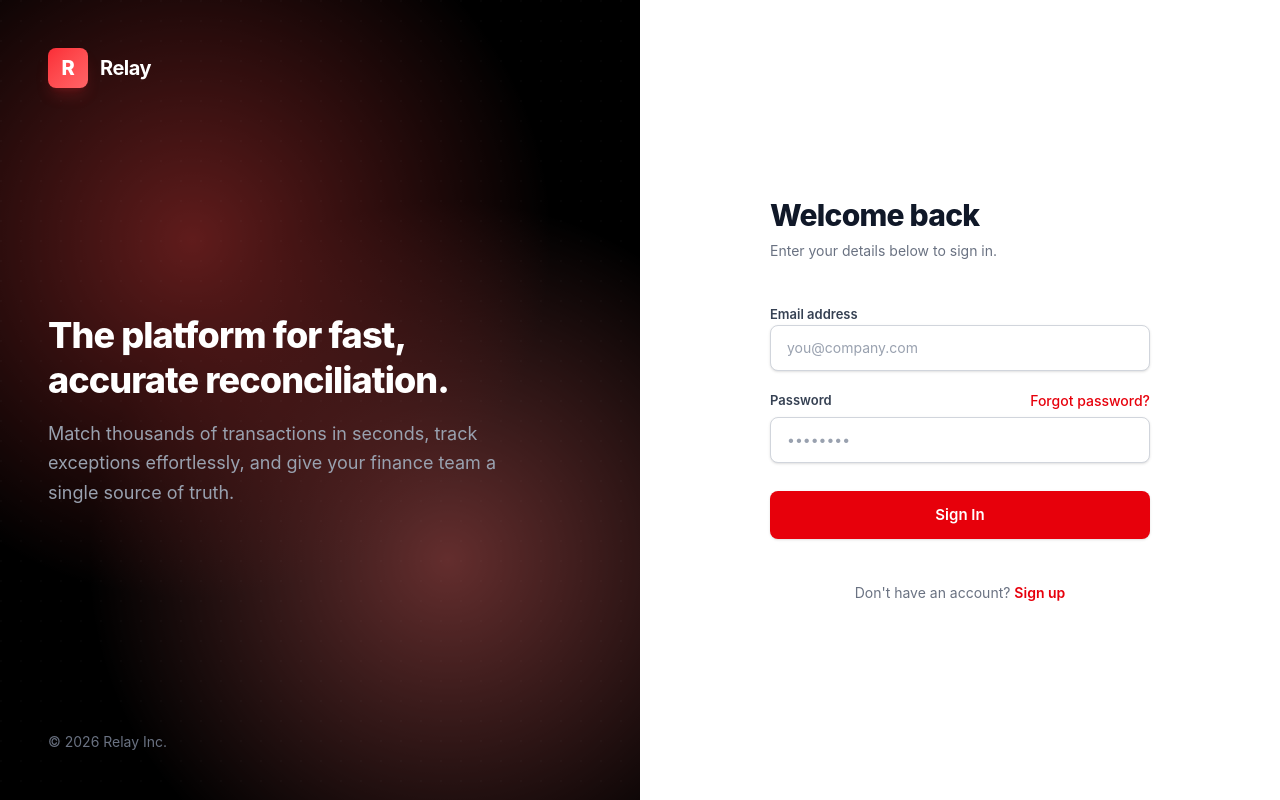
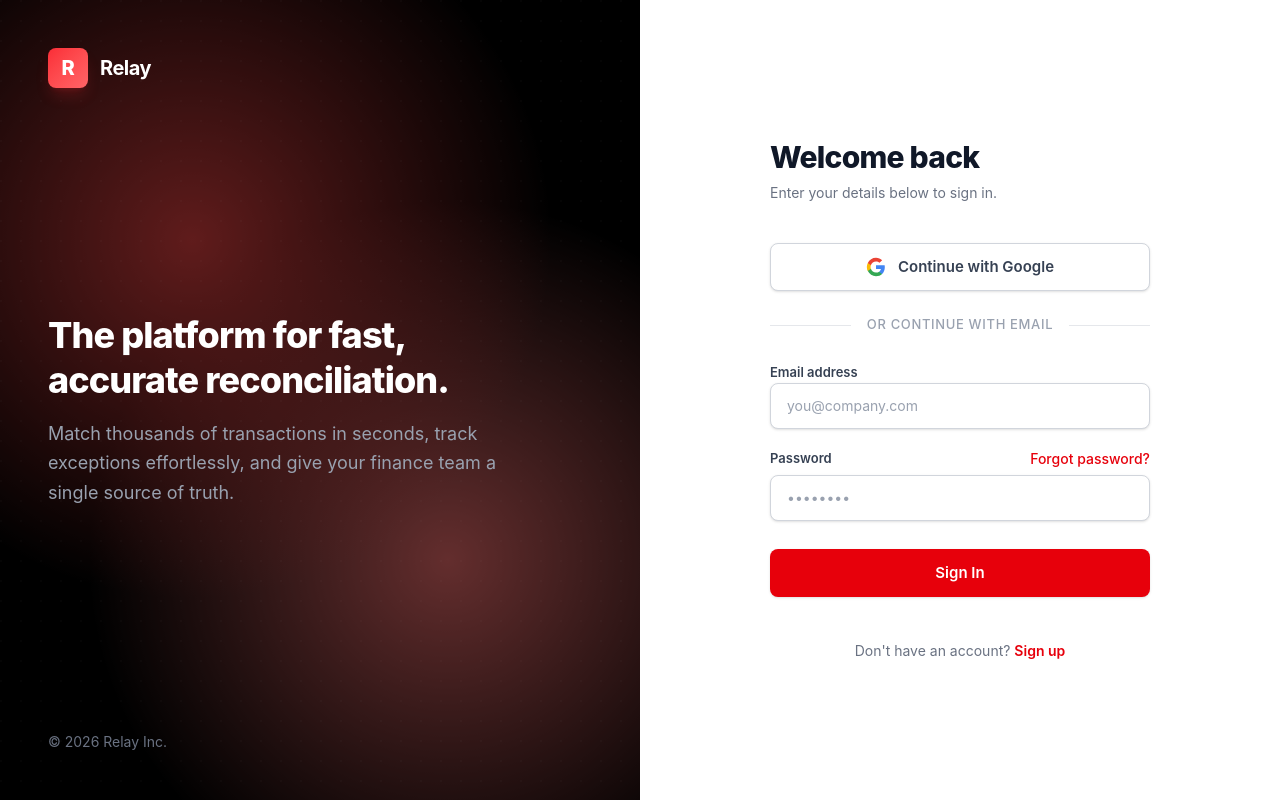
Before and after one commit to devmurariudit2-png/relay, a React (Vite) app in the folder frontend/: page /signin in a window 1280 px wide. Built offline with nearby package versions, Linux system fonts and the light colour scheme; no server answers.

Commit message:
Fixing profile settings sync and adding Google login Phase 2 notice

```diff
--- a/frontend/src/pages/AuthPage.jsx
+++ b/frontend/src/pages/AuthPage.jsx
@@ -4,13 +4,32 @@
 
 // mode: "login" | "register" | "forgot"
 export default function AuthPage({ onLogin, onBack }) {
-  const [mode, setMode]     = useState("login");
-  const [form, setForm]     = useState({ name: "", email: "", password: "" });
+  const [mode, setMode] = useState("login");
+  const [form, setForm] = useState({ name: "", email: "", password: "" });
   const [loading, setLoading] = useState(false);
-  const [err, setErr]       = useState("");
+  const [err, setErr] = useState("");
   const [forgotSent, setForgotSent] = useState(false);
 
   const switchMode = (m) => { setMode(m); setErr(""); setForgotSent(false); };
+
+  const loginWithGoogle = async () => {
+    setErr("Google Login is coming in Phase 2. Please use your email for now.");
+    // try {
+    //   setLoading(true);
+    //   setErr("");
+    //   const { error } = await supabase.auth.signInWithOAuth({
+    //     provider: "google",
+    //     options: {
+    //       // Automatically redirects back to the site URL configured in Supabase
+    //       // redirectTo: `${window.location.origin}/app`,
+    //     },
+    //   });
+    //   if (error) throw error;
+    // } catch (e) {
+    //   setErr(e.message);
+    //   setLoading(false);
+    // }
+  };
 
   const submit = async (e) => {
     if (e) e.preventDefault();
@@ -74,10 +93,10 @@
 
   // ---- Titles / subtitles per mode ----
   const titles = {
-    login:       { h: "Welcome back",      sub: "Enter your details below to sign in." },
-    register:    { h: "Create an account", sub: "Sign up below to get started." },
-    forgot:      { h: "Forgot password?",  sub: "We'll send a reset link to your email." },
-    __confirm__: { h: "Check your email",  sub: "A confirmation link has been sent to your inbox." },
+    login: { h: "Welcome back", sub: "Enter your details below to sign in." },
+    register: { h: "Create an account", sub: "Sign up below to get started." },
+    forgot: { h: "Forgot password?", sub: "We'll send a reset link to your email." },
+    __confirm__: { h: "Check your email", sub: "A confirmation link has been sent to your inbox." },
   };
   const { h, sub } = titles[mode] || titles.login;
 
@@ -163,6 +182,32 @@
           {mode !== "__confirm__" && !(mode === "forgot" && forgotSent) && (
             <form onSubmit={submit} className="flex flex-col gap-5 w-full">
 
+              {/* Google OAuth Button & Divider */}
+              {mode !== "forgot" && (
+                <>
+                  <button
+                    type="button"
+                    onClick={loginWithGoogle}
+                    className="w-full bg-white border border-gray-300 hover:bg-gray-50 text-gray-700 font-semibold rounded-lg py-3 px-4 text-[15px] cursor-pointer transition-all shadow-sm flex justify-center items-center gap-3 h-[48px]"
+                    disabled={loading}
+                  >
+                    <svg width="20" height="20" viewBox="0 0 24 24" fill="none" xmlns="http://www.w3.org/2000/svg">
+                      <path d="M22.56 12.25c0-.78-.07-1.53-.2-2.25H12v4.26h5.92c-.26 1.37-1.04 2.53-2.21 3.31v2.77h3.57c2.08-1.92 3.28-4.74 3.28-8.09z" fill="#4285F4" />
+                      <path d="M12 23c2.97 0 5.46-.98 7.28-2.66l-3.57-2.77c-.98.66-2.23 1.06-3.71 1.06-2.86 0-5.29-1.93-6.16-4.53H2.18v2.84C3.99 20.53 7.7 23 12 23z" fill="#34A853" />
+                      <path d="M5.84 14.09c-.22-.66-.35-1.36-.35-2.09s.13-1.43.35-2.09V7.07H2.18C1.43 8.55 1 10.22 1 12s.43 3.45 1.18 4.93l2.85-2.22.81-.62z" fill="#FBBC05" />
+                      <path d="M12 5.38c1.62 0 3.06.56 4.21 1.64l3.15-3.15C17.45 2.09 14.97 1 12 1 7.7 1 3.99 3.47 2.18 7.07l3.66 2.84c.87-2.6 3.3-4.53 6.16-4.53z" fill="#EA4335" />
+                    </svg>
+                    Continue with Google
+                  </button>
+
+                  <div className="relative flex items-center py-1 w-full">
+                    <div className="flex-grow border-t border-gray-200"></div>
+                    <span className="flex-shrink-0 mx-4 text-gray-400 text-[13px] font-medium uppercase tracking-wider">Or continue with email</span>
+                    <div className="flex-grow border-t border-gray-200"></div>
+                  </div>
+                </>
+              )}
+
               {mode === "register" && (
                 <div className="w-full space-y-1.5">
                   <label className="text-[13px] font-semibold text-gray-700">Full Name</label>
@@ -192,7 +237,7 @@
               {err && (
                 <div className="bg-red-50 border border-red-100 rounded-lg px-4 py-3 text-sm text-red-600 w-full flex items-start gap-2">
                   <svg className="w-4 h-4 mt-0.5 shrink-0" fill="currentColor" viewBox="0 0 20 20">
-                    <path fillRule="evenodd" d="M18 10a8 8 0 11-16 0 8 8 0 0116 0zm-7 4a1 1 0 11-2 0 1 1 0 012 0zm-1-9a1 1 0 00-1 1v4a1 1 0 102 0V6a1 1 0 00-1-1z" clipRule="evenodd"/>
+                    <path fillRule="evenodd" d="M18 10a8 8 0 11-16 0 8 8 0 0116 0zm-7 4a1 1 0 11-2 0 1 1 0 012 0zm-1-9a1 1 0 00-1 1v4a1 1 0 102 0V6a1 1 0 00-1-1z" clipRule="evenodd" />
                   </svg>
                   <span>{err}</span>
                 </div>
@@ -201,8 +246,8 @@
               <button type="submit" className="w-full bg-red-600 hover:bg-red-700 text-white font-semibold rounded-lg py-3 px-4 text-[15px] mt-2 border-none cursor-pointer transition-all hover:shadow-lg hover:shadow-red-500/25 active:scale-[0.98] shadow-sm flex justify-center items-center h-[48px]" disabled={loading}>
                 {loading ? <Spinner size={20} color="#fff" /> : (
                   mode === "login" ? "Sign In" :
-                  mode === "register" ? "Create Account" :
-                  "Send Reset Link"
+                    mode === "register" ? "Create Account" :
+                      "Send Reset Link"
                 )}
               </button>
 
--- a/frontend/src/pages/Settings.jsx
+++ b/frontend/src/pages/Settings.jsx
@@ -7,14 +7,18 @@
 import PasswordInput from "../components/ui/PasswordInput.jsx";
 
 export default function Settings({ user, setUser, toast }) {
-  const [name, setName] = useState(user?.name || "");
+  const [name, setName] = useState(user?.full_name || "");
   const [currency, setCurrency] = useState(user?.currency || "USD");
   const [cur, setCur] = useState(""); const [np, setNp] = useState("");
   const [saving, setSaving] = useState(false); const [savingPw, setSavingPw] = useState(false);
 
   const saveProfile = async () => {
     setSaving(true);
-    try { const u = await API.updateProfile({ name, currency }); setUser(p => ({ ...p, ...u })); toast("Profile updated"); }
+    try {
+      const u = await API.updateProfile({ name, currency });
+      setUser(p => ({ ...p, ...u, full_name: u.full_name || name }));
+      toast("Profile updated");
+    }
     catch (e) { toast(e.message, "error"); }
     finally { setSaving(false); }
   };
```
Also changed, not shown: 1 other file (tests, documents, lock files or other folders).
